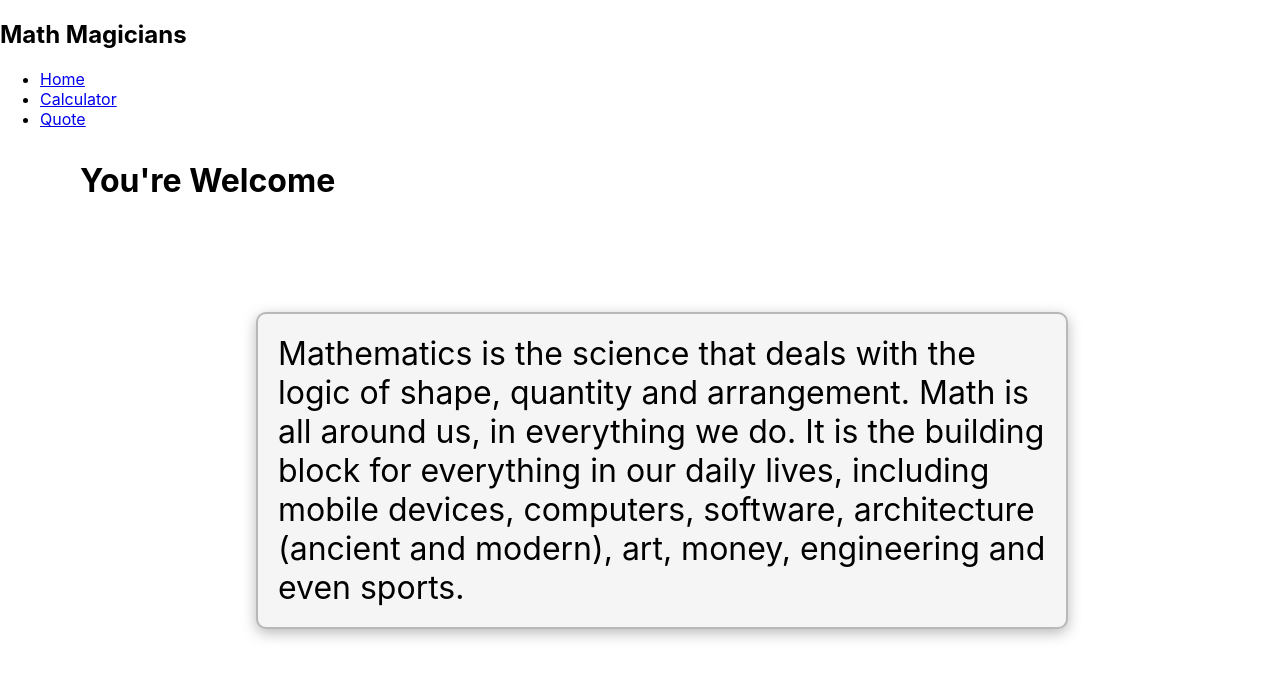
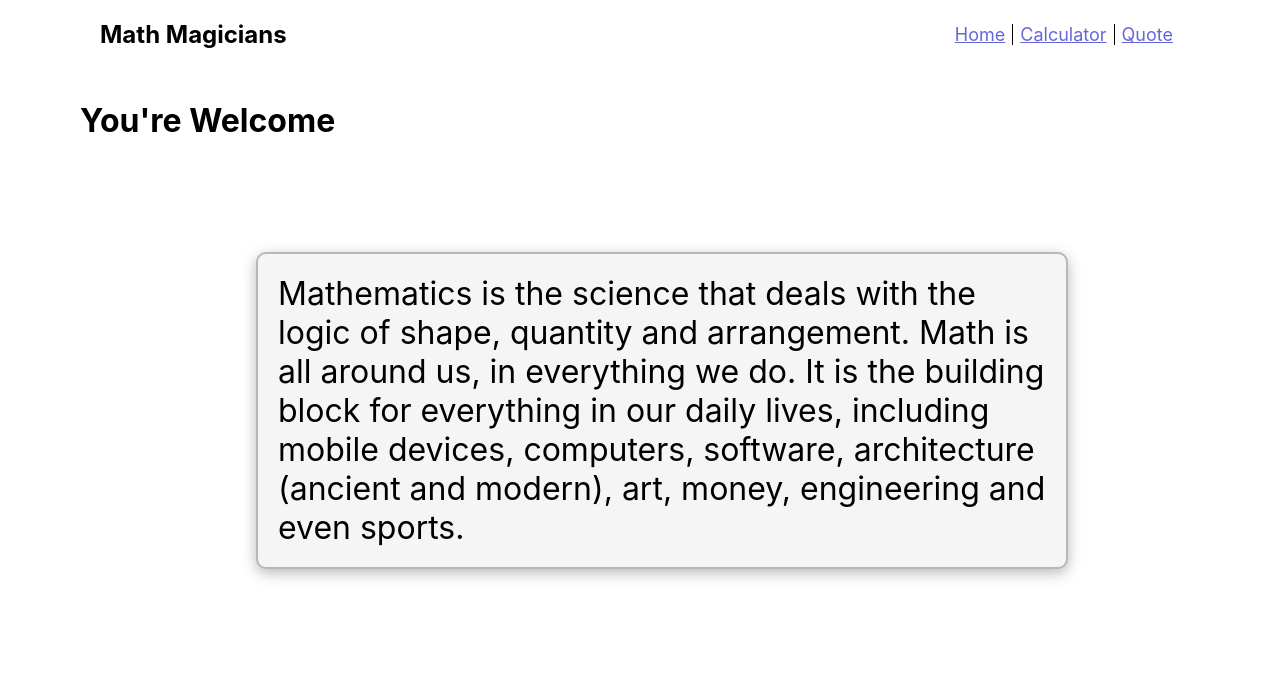
Before and after one commit to yayaismaail/math-magicins, a React (Create React App) app: page / in a window 1280 px wide. Shown: the top 678 px of the page. Built offline with nearby package versions, Linux system fonts and the light colour scheme.

Commit message:
Add styles to the nav-links

```diff
--- a/src/components/Home.css
+++ b/src/components/Home.css
@@ -1,3 +1,31 @@
+.nav {
+    display: flex;
+    justify-content: space-between;
+    align-items: center;
+    margin: 0 100px;
+}
+
+.navbar {
+    list-style-type: none;
+    padding: 0;
+    margin: 0;
+    display: flex;
+}
+
+.navItem {
+    border-right: 1px solid;
+    padding: 0 7px;
+}
+
+.navItem:last-child {
+    border-right: none;
+}
+
+.nav-link {
+    color: rgb(102, 102, 219);
+    font-size: 18px;
+}
+
 .header {
   padding-left: 30px;
   margin-left: 50px;
```
